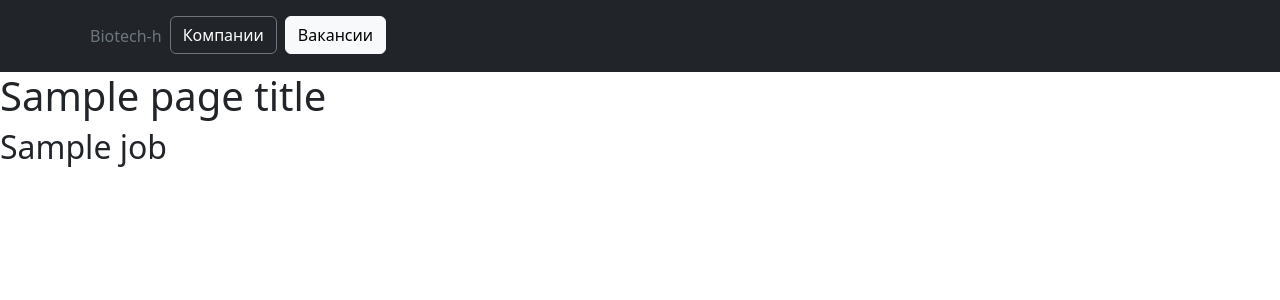
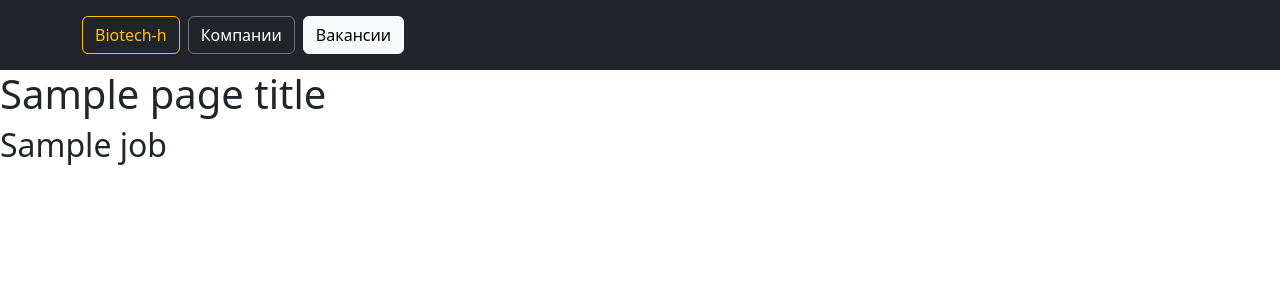
Before and after one commit to Biotech-h/frontend, a Flask app: template frontend/templates/jobs.html in a window 1280 px wide. Shown: the top 300 px of the page. Run offline with Flask 2, Linux system fonts and the light colour scheme; the template is opened without the code that fills it: most values are stand-ins (such as "Sample title", 1, 10 or a date in 2020).

Commit message:
chore: jobs template

```diff
--- a/frontend/templates/jobs.html
+++ b/frontend/templates/jobs.html
@@ -1,8 +1,8 @@
 {% extends "base.html" %}
 
 {% block buttons %}
-<ul class="nav col-12 col-lg-auto me-lg-auto mb-2 justify-content-center mb-md-0">
-    <li><a href="{{ url_for('index') }}" class="nav-link px-2 text-secondary">Biotech-h</a></li>
+<ul class="nav">
+    <li><a href="{{ url_for('index') }}" class="btn btn-outline-warning text-warning me-md-2">Biotech-h</a></li>
     <li><a href="{{ url_for('companies.get_all') }}" class="btn btn-outline-secondary text-white me-md-2" height="32">Компании</a></li>
     <li><a href="{{ url_for('jobs.get_all') }}" class="btn btn-light" height="32">Вакансии</a></li>
 </ul>
```
